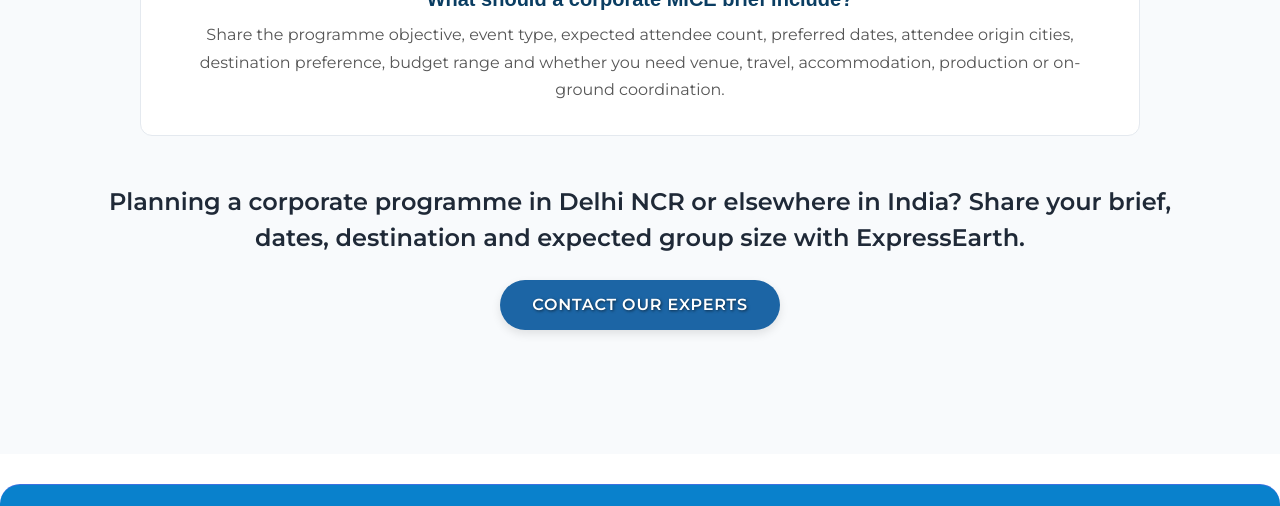
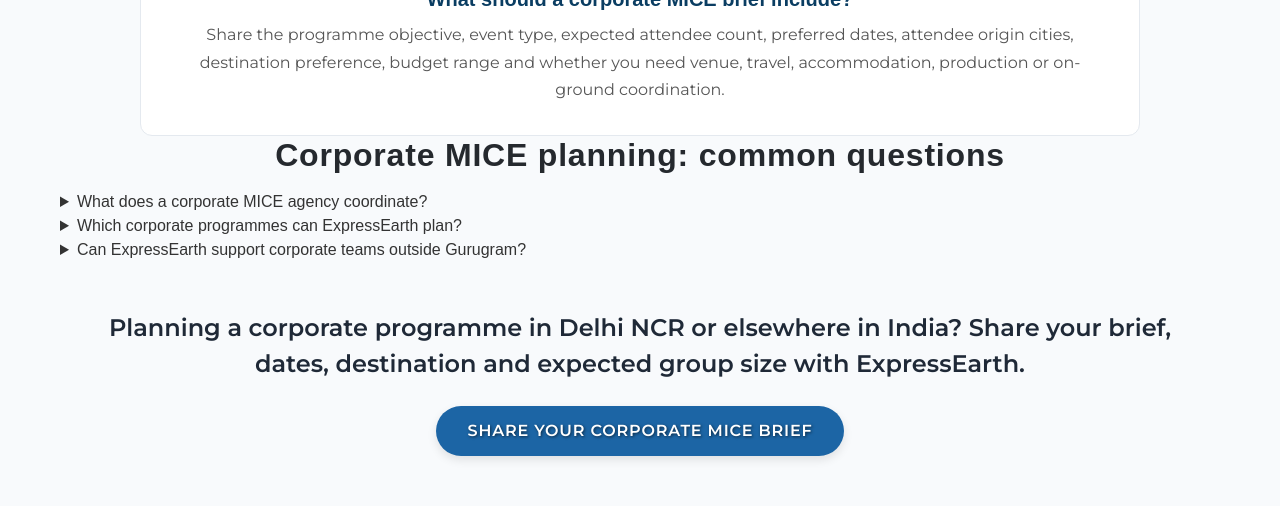
Before and after one commit to expressearth-mice/Expressearth-website, a React (Create React App) app: page /mice-services in a window 1280 px wide. Shown: the part 2700-3206 px from the top of the page. Built offline with nearby package versions, Linux system fonts and the light colour scheme; no server answers.

Commit message:
Add answer-first corporate MICE FAQs to service hub

```diff
--- a/src/components/MiceService.js
+++ b/src/components/MiceService.js
@@ -146,13 +146,45 @@ const MiceServices = () => {
           </p>
         </section>
 
+        <section className="mice-services-faq" aria-labelledby="mice-services-faq-heading">
+          <h2 id="mice-services-faq-heading">Corporate MICE planning: common questions</h2>
+          <div className="mice-services-faq-list">
+            <details className="mice-services-faq-item">
+              <summary>What does a corporate MICE agency coordinate?</summary>
+              <p>
+                Depending on the brief, ExpressEarth can coordinate venue sourcing, group travel,
+                accommodation, event production and on-ground logistics for meetings, incentive
+                trips, conferences and corporate events.
+              </p>
+            </details>
+            <details className="mice-services-faq-item">
+              <summary>Which corporate programmes can ExpressEarth plan?</summary>
+              <p>
+                Service scopes include <Link to="/meetings-and-conferences">meetings and conferences</Link>,
+                <Link to="/incentive-travel"> incentive travel</Link>,
+                <Link to="/dealermeet"> dealer and distributor meets</Link>,
+                <Link to="/corporateoffsites"> corporate offsites</Link> and
+                <Link to="/corporate-events"> corporate events</Link>.
+              </p>
+            </details>
+            <details className="mice-services-faq-item">
+              <summary>Can ExpressEarth support corporate teams outside Gurugram?</summary>
+              <p>
+                ExpressEarth is based in Gurugram and supports organisations across Delhi NCR and
+                India. Programmes may be hosted in NCR or at domestic and international destinations,
+                with the scope planned around the brief and destination requirements.
+              </p>
+            </details>
+          </div>
+        </section>
+
         <div className="mice-services-contact">
           <p className="mice-services-contact-text">
             Planning a corporate programme in Delhi NCR or elsewhere in India? Share your brief, dates, destination and expected group size with ExpressEarth.
           </p>
 
           <Link to="/contact" className="mice-services-contact-link custom-button-link">
-            Contact Our Experts
+            Share Your Corporate MICE Brief
           </Link>
         </div>
       </section>
```
